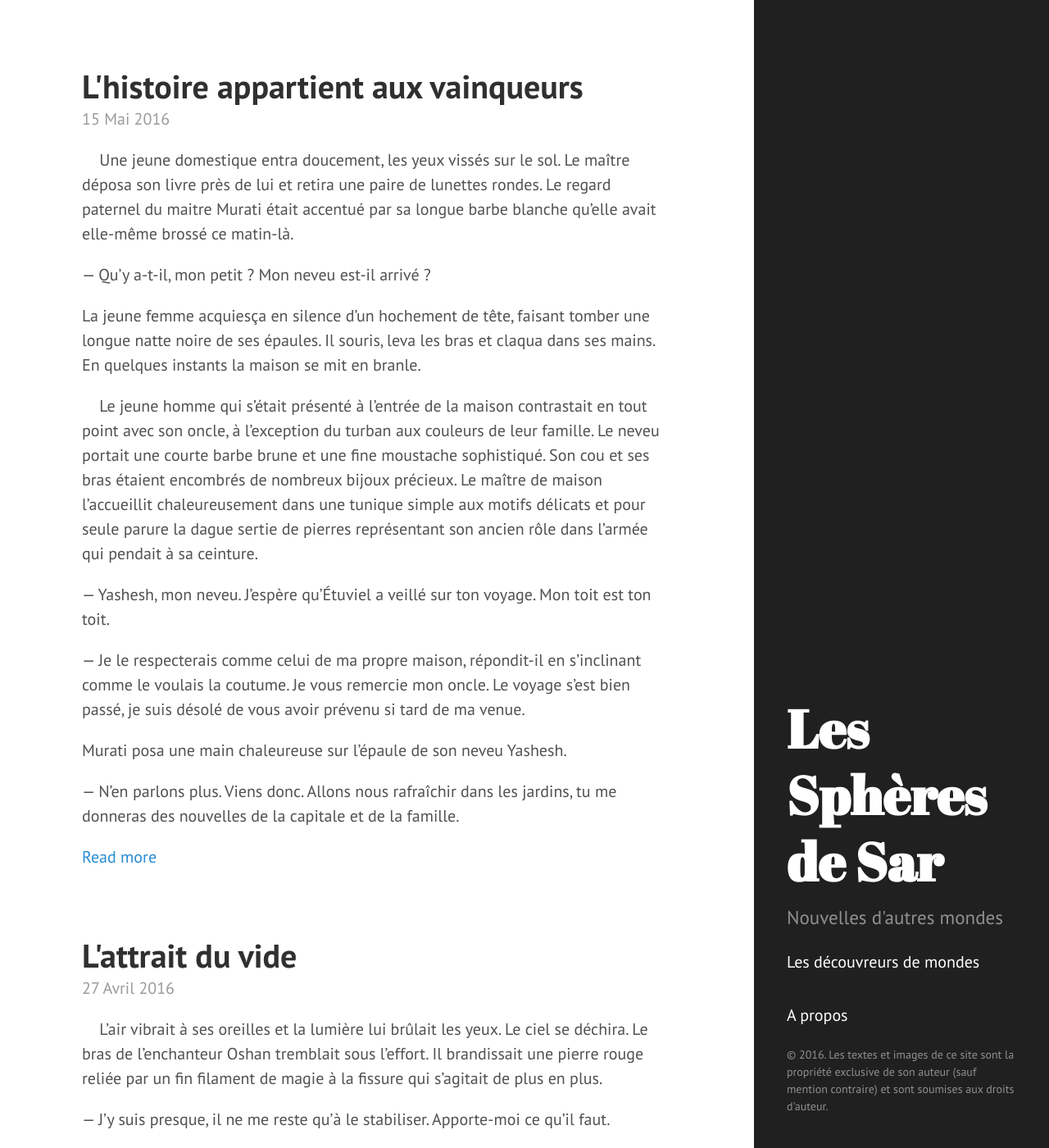
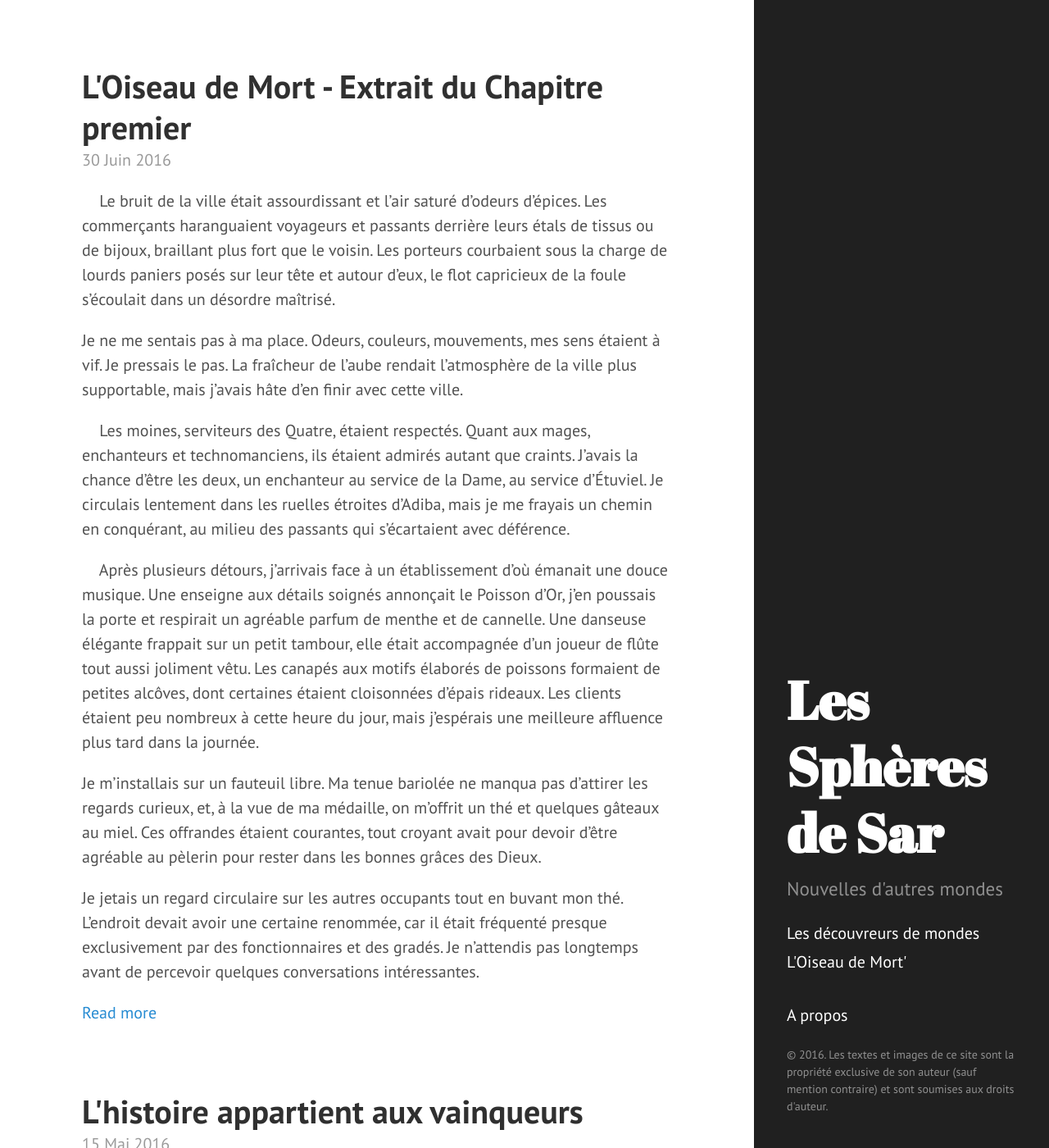
Before and after one commit to spheresdesar/shortstories, a Jekyll site: the page built from index.html, in a window 1280 px wide and 1400 px high. Shown: the whole window at 82% size. Built offline with Jekyll 4.4.1, drawn with Linux system fonts in a browser that asks for light colours; the list of posts is cut into pages by our own code.

Commit message:
Fix year in previous post. Post Adiba preview

```diff
--- a/_data/categories.yml
+++ b/_data/categories.yml
@@ -1,3 +1,6 @@
 - name: Les découvreurs de mondes
   category: dm
   color: '#333333'
+- name: L'Oiseau de Mort'
+  category: oiseaudemort
+  color: '#333333'
--- /dev/null
+++ b/_posts/2016-06-30-l-oiseau-de-mort-extrait-chap1.md
@@ -0,0 +1,108 @@
+---
+layout: post
+title: L'Oiseau de Mort - Extrait du Chapitre premier
+date: 2016-06-30 00:00:00 -0700
+category: oiseaudemort
+---
+&nbsp;&nbsp;&nbsp;&nbsp;Le bruit de la ville était assourdissant et l'air saturé d'odeurs d'épices. Les commerçants haranguaient voyageurs et passants derrière leurs étals de tissus ou de bijoux, braillant plus fort que le voisin. Les porteurs courbaient sous la charge de lourds paniers posés sur leur tête et autour d'eux, le flot capricieux de la foule s'écoulait dans un désordre maîtrisé.
+
+Je ne me sentais pas à ma place. Odeurs, couleurs, mouvements, mes sens étaient à vif. Je pressais le pas. La fraîcheur de l'aube rendait l'atmosphère de la ville plus supportable, mais j'avais hâte d'en finir avec cette ville.
+
+
+&nbsp;&nbsp;&nbsp;&nbsp;Les moines, serviteurs des Quatre, étaient respectés. Quant aux mages, enchanteurs et technomanciens, ils étaient admirés autant que craints. J'avais la chance d'être les deux, un enchanteur au service de la Dame, au service d'Étuviel. Je circulais lentement dans les ruelles étroites d'Adiba, mais je me frayais un chemin en conquérant, au milieu des passants qui s'écartaient avec déférence.
+
+
+&nbsp;&nbsp;&nbsp;&nbsp;Après plusieurs détours, j'arrivais face à un établissement d'où émanait une douce musique. Une enseigne aux détails soignés annonçait le Poisson d'Or, j'en poussais la porte et respirait un agréable parfum de menthe et de cannelle. Une danseuse élégante frappait sur un petit tambour, elle était accompagnée d'un joueur de flûte tout aussi joliment vêtu. Les canapés aux motifs élaborés de poissons formaient de petites alcôves, dont certaines étaient cloisonnées d'épais rideaux. Les clients étaient peu nombreux à cette heure du jour, mais j'espérais une meilleure affluence plus tard dans la journée.
+
+Je m'installais sur un fauteuil libre. Ma tenue bariolée ne manqua pas d'attirer les regards curieux, et, à la vue de ma médaille, on m'offrit un thé et quelques gâteaux au miel. Ces offrandes étaient courantes, tout croyant avait pour devoir d'être agréable au pèlerin pour rester dans les bonnes grâces des Dieux.
+
+Je jetais un regard circulaire sur les autres occupants tout en buvant mon thé. L'endroit devait avoir une certaine renommée, car il était fréquenté presque exclusivement par des fonctionnaires et des gradés. Je n'attendis pas longtemps avant de percevoir quelques conversations intéressantes.<!--more-->
+
+— La route vers Fatine est toujours coupée. Toutes les caravanes sont bloquées et la guilde fonctionne au ralenti, se plaignit un petit homme allongé sur un sofa.
+
+— Encore les Bassam. Je crois qu'ils ont engagé la Compagnie Oubliée cette fois et elle dépouille de toutes leurs marchandises ceux qui prennent la grande route, dit un autre homme coiffé d'un turban.
+
+— Vraiment ? Alors, ils ont leurs chances. Les Sabres Rouges sont toujours à la solde des Mansour. Leurs troupes sont épuisées et, si le ravitaillement est coupé, je sais que l'or ne suffira pas à s'assurer leur loyauté face aux mages de la Compagnie Oubliée, répondit le petit homme.
+
+— Si les Dieux sont avec nous, on en verra l'issue rapidement et les caravanes repartiront, s'enthousiasma l'homme au turban.
+
+
+&nbsp;&nbsp;&nbsp;&nbsp;Sur un autre sofa, un milicien s'entretenait avec un camarade des plaintes de plus en plus nombreuses. Avec la grande route bloquée, la population s'inquiétait du manque de vivres et la tension montait dans les quartiers les plus démunis.
+
+— Le port ne peut pas ravitailler toute ville, mais les prisons, elles, sont presque pleines ! se plaignit le milicien.
+
+— Garde quelques places alors, lui dit l'autre milicien avant de baisser la voix. J'ai entendu dire que des recruteurs de la Compagnie des Tempêtes étaient en ville. J'ai même cru voir ceux des Épées de Sil. Je suis sûr qu'ils vont en profiter pour se remplir les poches de façon malhonnête. Ces mercenaires ne sont que des bandits.
+
+— La Compagnie des Tempêtes ? Elle n'est pas au service des Ziraf ? demanda le premier. Je la croyais au Nord.
+
+— Eh non, le vieux Ziraf a fini par monter sa propre armée.
+
+— Une armée régulière au service d'une maison ? C'est absurde.
+
+
+&nbsp;&nbsp;&nbsp;&nbsp;Alors que la conversation des deux officiers commençait à m'intriguer, un homme s'approcha de moi.
+
+— Puis-je partager un thé avec vous ? demanda l'homme.
+
+— Bien sûr.
+
+Il était habillé simplement, mais on devinait aux coutures et aux détails de ses vêtements qu'il était quelqu'un d'aisé. Ses doigts tachés d'encre et son dos voûté laissaient entrevoir des travaux d'écriture soutenus. Le fonctionnaire s'installa dans le fauteuil qui me faisait face.
+
+— Je vous pris de pardonner mon intrusion, mais je n'ai pu résister à l'envie de me joindre à vous, reprit l'homme. Les serviteurs de la Dame ne sont pas courants au Sud, c'est avec plaisir que nous les accueillons dans notre cité. Je pense pouvoir parler au nom du gouverneur en vous souhaitant la bienvenue à Adiba.
+
+
+&nbsp;&nbsp;&nbsp;&nbsp;Il détaillait du regard mon manteau dépareillé et la médaille que je faisais tourner négligemment dans la main. Celle-ci indiquait mon apprentissage de la magie au service d'Étuvièl, la Dame, mais elle était surtout le symbole de mon statut privilégié et de mon appartenance à l'Ordre des Trois Cercles. Je le regardais à mon tour sans un mot, de mes yeux entourés de noir. L'homme tourna la tête, soudainement fasciné par mes gâteaux au miel encore intact.
+
+— Si vous vouliez goûter les mets les plus délicats de la ville, vous avez trouvé le bon endroit, moine. Le Poisson Noir possède le meilleur pâtissier et les divertissements y sont exquis.
+
+Il prit une grande inspiration et reprit :
+
+— Mais je m'oublie, je me nomme Nassar, administrateur de la grande bibliothèque d'Adiba. Pourrais-je connaître votre nom ?
+
+— Talik.
+
+— Oh. C'est un nom assez courant, mais à votre allure je suppose que je suis en face de ce jeune homme qui a fait tant de prouesses durant son saint pèlerinage. Sachez que votre nom est déjà parvenu jusqu'à moi. Pardonnez encore une fois ma curiosité, mais si j'apprécie les histoires dans les livres, j'aime encore plus les entendre de la bouche même de ceux qui les ont vécus. Je sais que votre voyage fut long, mais si vous aviez la bonté de m'en conter une partie.
+
+*Je ne suis pas venue parler de moi, mais je peux sans doute obtenir des informations de cet homme qui m'a tout l'air d'aimer palabrer.*
+
+— Je crains que ce ne soit d'une banalité navrante. Les rumeurs sont fortement exagérées. Mais je devine que vous êtes un homme de savoirs, peut-être pourriez-vous m'en dire davantage sur cette ville. C'est la première fois que j'y séjourne, elle m'a tout l'air d'être fascinante.
+
+Ses gestes exprimaient un mélange de surprise et de joie. Pendant qu'il cherchait ses mots, je portais ma tasse à la bouche, tirant sur le kèche qui me cachait le bas du visage. Nassar s'installa plus confortablement et commença :
+
+— Adiba est le joyau de Janaad. Le port est animé de jour comme de nuit, l'un des seuls endroits où la technomancie publique est encore entretenue par la bonne volonté de la Guilde. Le palais du gouverneur est une véritable ville dans la ville, aux innombrables beautés, pour ceux qui ont l'honneur d'y avoir leurs entrées. Ma bibliothèque s'y trouve et je me ferais une joie de vous la faire visiter. Je ne doute pas que vous y trouviez d'intéressants ouvrages théologiques.
+
+Il fit une pause, prit une gorgée dans sa propre tasse de thé puis reprit d'un ton plus grave :
+
+— Malheureusement pour notre gouverneur, la région est très instable. Les grandes maisons changent de domaine selon leurs humeurs. On rapporte même que des bourgeois engagent des mercenaires pour prendre la place de leur seigneur. Mais je suppose que vous savez déjà tout cela, vous avez parcouru Janaad.
+
+— Comme le veut la coutume, mon pèlerinage m'a amenée auprès des plus nécessiteux, indifféremment de leur allégeance. Mais j'ai également eu vent des affaires de leurs maîtres.
+
+Il se redressa, profitant de ma remarque pour changer de sujet :
+
+— J'ai ouï dire que votre passage a grandement bouleversé ces pauvres gens, preuve en est votre étonnant costume si fourni en kabas, je me trompe ?
+
+— Ils mettent entre mes mains leurs péchés et leur salut sous la forme de ces étoffes, c'est à moi de les porter à la lumière pour rappeler à chaque homme sa condition de simple mortel aux yeux des Dieux. L'orgueil n'a pas sa place. Je ne pourrais me vanter de porter autant de souillure, je me contente de la purifier à la lumière de la Dame, car telle est la tâche d'un pèlerin comme moi.
+
+— Et d'un mal peut jaillir un bien. Vous êtes vraiment un individu formidable. L'Ordre nous amène un homme d'une telle piété et j'ai la joie de le rencontrer.
+
+Il se pencha au-dessus de la table pour me baiser la main. J'exécrais ce besoin de toucher les serviteurs des dieux, comme si un peu de sainteté pouvait déteindre sur eux et les transformer miraculeusement en personnes respectables. Si la plupart des moines se délectaient de ces marques de respect, je ne pouvais que les tolérer et cacher mon dégoût derrière mon kèche. Si cet archiviste ne paraissait pas être un mauvais homme, ses manières cajoleuses et son attitude faussement docile me le rendaient désagréable, comme la plupart des gens de cette ville.  Je retirais la main avec hâte.
+
+— La Dame vous en sait gré. Mais je vous en prie, asseyez-vous et continuez donc votre histoire. Ces mercenaires dont vous parliez, leurs recruteurs semblent nombreux en ville.
+
+— Tout à fait, bien plus que ne le souhaiterait notre gouverneur, dit-il avec une mine navrée. Les compagnies attirent nos jeunes hommes qui rêvent de voyages et de trésors, et les querelles des grandes maisons pourvoient aux deux. L'armée régulière peine à garnir ses rangs et perd de l'influence, ce qui n'arrange guère les choses. Notre gouverneur comme l'empire qu'il sert est impuissant face à l'attitude belliqueuse des seigneurs de Janaad.
+
+
+&nbsp;&nbsp;&nbsp;&nbsp;Notre discussion dura bien plus longtemps que je n'aurais cru. Il me rapporta les difficultés causées par les changements de seigneurs successifs,  l'administration peinant à gérer le prélèvement des impôts. Il se plaignit ensuite du manque de technomanciens pour entretenir les systèmes de la ville, ceux-ci préférant s'engager en tant que mercenaire ou rejoindre les armées de l'empire au nord des montagnes. Il me conta ensuite avec passion les origines des plus anciennes maisons et les grandes batailles qui forgèrent l'histoire de la région.
+
+La journée s'avançait, Nassar prit congés pour répondre aux devoirs que requérait sa fonction. Entre temps, la salle s'était remplie comme je m'y étais attendue. La danseuse et le joueur de flûte avaient été remplacés par des musiciens jouant de la cithare, du luth et d'une longue flûte en roseau. La musique et les éclats de rire rendaient ma tâche plus compliquée, je n'étais pas habituée aux grandes villes et le bruit brouillait mes perceptions. Finalement, je décidais de me rendre dans un endroit plus calme.
+
+
+&nbsp;&nbsp;&nbsp;&nbsp;L'air était étouffant à l'extérieur, le soleil à son zénith était caché par d'immenses toiles enjambant des rues encore plus bondées qu'au matin. Des animaux de bâts s'étaient ajoutés à la foule, n'améliorant ni le bruit, ni les odeurs. Je me dirigeais vers les petites ruelles moins fréquentées, en quête d'une auberge calme où attendre la fin du jour. Je demandais un lit, on me mena à une petite chambre crasseuse.
+
+Une fois seule et après avoir vérifié toutes les ouvertures je retirai mon costume. Je déposai sur le lit mon lourd manteau, ainsi que mes autres vêtements. Il ne restait que ma poitrine, solidement contrainte par un épais bandage. Je libérais mes seins pour me laver le corps avec un peu d'eau. Je nettoyais le maquillage sur mon visage quand mon image se refléta dans un miroir. *Une étrangère.*
+
+Le moine n'aurait dû être qu'un rôle, mais je le tenais depuis si longtemps qu'il faisait partie intégrante de moi. La jeune femme que je voyais maintenant était une inconnue, comme ces gens que l'on croise dans la rue et qui nous paraissent vaguement familiers. Ce corps si lisse, mais tant de fois brutalisé ne pouvait être le mien. *Ce n'est plus ce que je suis. Je suis Talik, le puissant mage de l'air. Un moine que l'on respecte et que l'on craint.* Je rinçai mon bandage et mes sous-vêtements avant de les mettre à sécher sur une chaise. Avec empressement, j'enfilai ma tunique pour cacher à ma vue ce qui me faisait honte, avant de m'étendre sur le lit, le manteau posé contre moi. C'était à la fois une armure et un bijou, il me cache aux yeux de tous en les éblouissant de promesse. *La lumière qui cache l'ombre.*
+
+
+
+A.K.
--- /dev/null
+++ b/pages/category/oiseaudemort.md
@@ -0,0 +1,8 @@
+---
+layout: category
+permalink: /l-oiseau-de-mort
+category: oiseaudemort
+---
+
+&nbsp;&nbsp;&nbsp;&nbsp;Nous portons tous un masque. Talik cache son identité tout entière pour échapper à l'ignorance et à l'obscurantisme qui pourrait lui valoir la mort. Le mensonge et la vérité s'entremèle au point de se perdre soi-même.<br/>
+L'Oiseau de mort est le premier roman de la série des Sphères de Sar.
```
Also changed, not shown: _posts/2016-05-15-l-histoire-appartient-aux-vainqueurs.md (renamed from _posts/2015-05-15-l-histoire-appartient-aux-vainqueurs.md).
